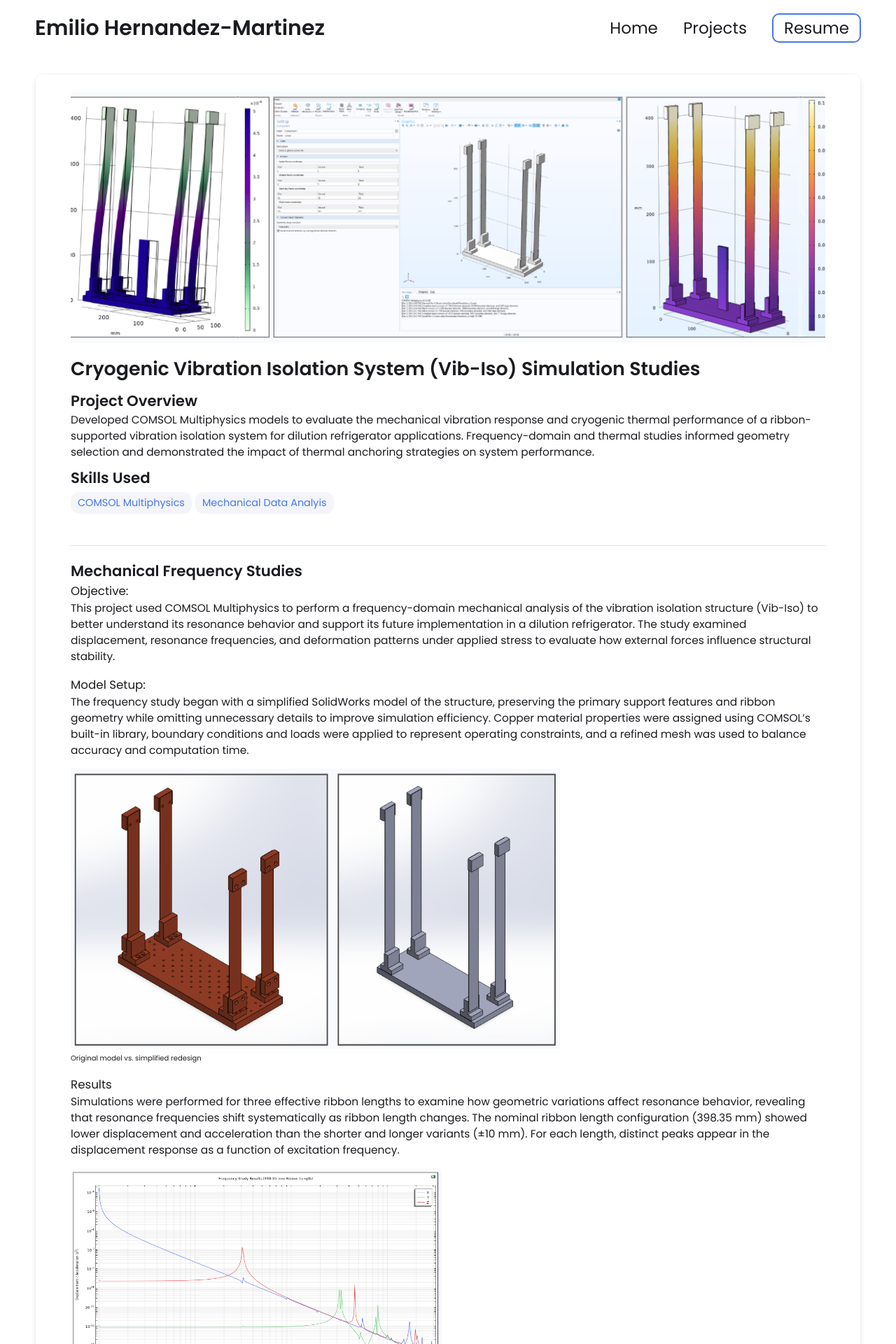
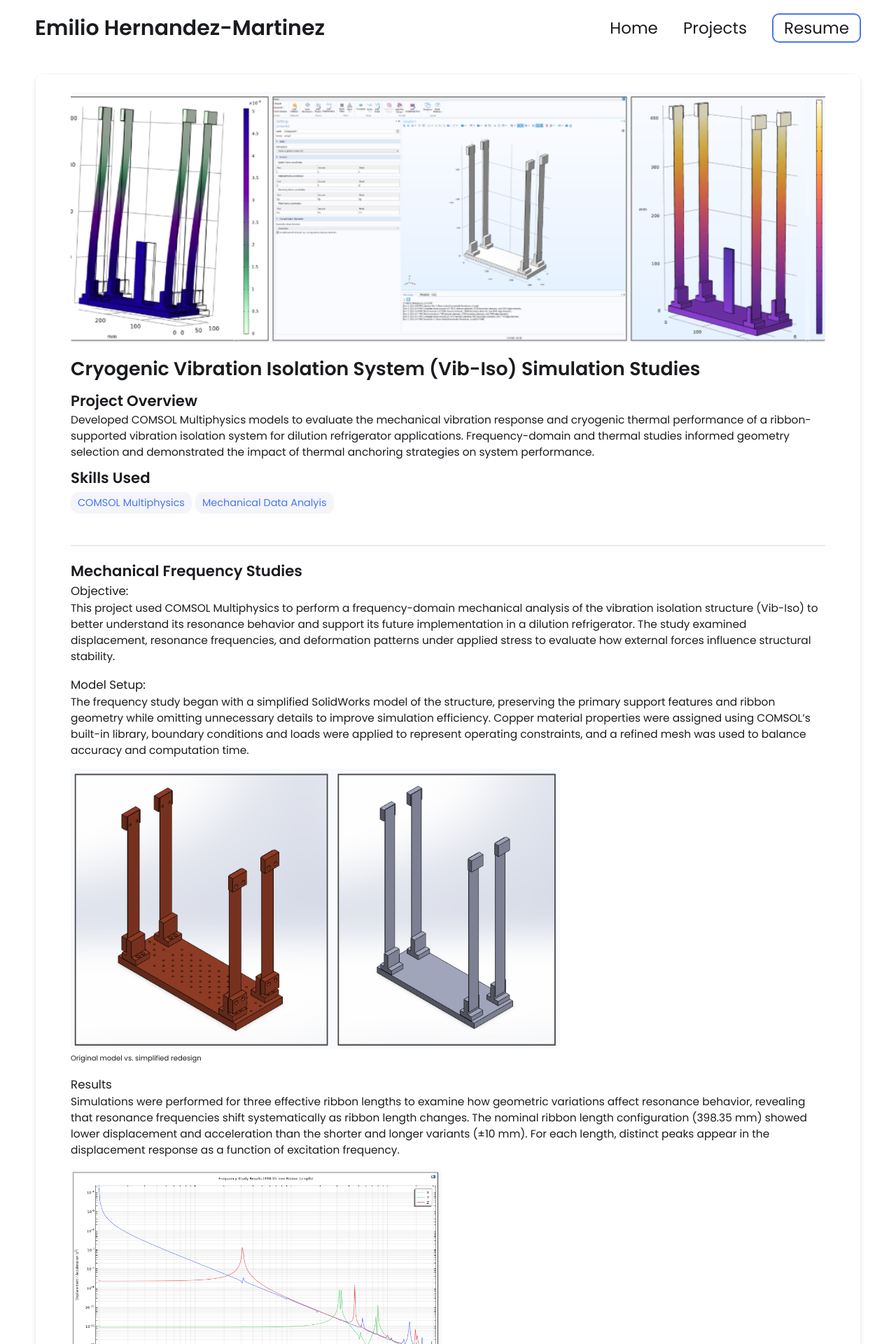
Before and after one commit to emiliohernand/emiliohernand.github.io, a Jekyll site: the page built from _projects/vib-iso-simulations/index.md, in a window 1280 px wide. Shown: the top 1920 px of the page at 70% size. Built offline with Jekyll 4.4.1, drawn with Linux system fonts in a browser that asks for light colours.

Commit message:
Update index.md

```diff
--- a/_projects/vib-iso-simulations/index.md
+++ b/_projects/vib-iso-simulations/index.md
@@ -5,7 +5,7 @@
 skills:
 - COMSOL Multiphysics
 - Mechanical Data Analyis
-main-image: /sims_main1.png
+main-image: /sims_main2.png
 ---
 
 ---
@@ -41,8 +41,7 @@
 ### Results:
 The stationary thermal simulation including the copper braid shows a smooth temperature gradient along the ribbon length, with heat conducted from the 100 mK boundary toward the 4 mK thermal anchor. The lower regions of the structure approach the colder temperature, indicating that the copper braid provides an efficient conductive pathway. The time-dependent thermal simulation illustrates how the structure cools over time, with the cooling front propagating from the colder boundary upward through the ribbon supports.
 
-{% include image-gallery.html images="sims_therm_results1.png" height="300" %}
-{% include image-gallery.html images="sims_therm_results2.png" height="300" %}
+{% include image-gallery.html images="sims_therm_results4.png" height="300" %}
 
 These studies also proved that the inclusion of a copper braid allowed the system to cool significantly faster and to lower final temperatures. Without the braid, heat dissipation relies solely on conduction through the ribbon supports, resulting in less effective cooling.
 
```
